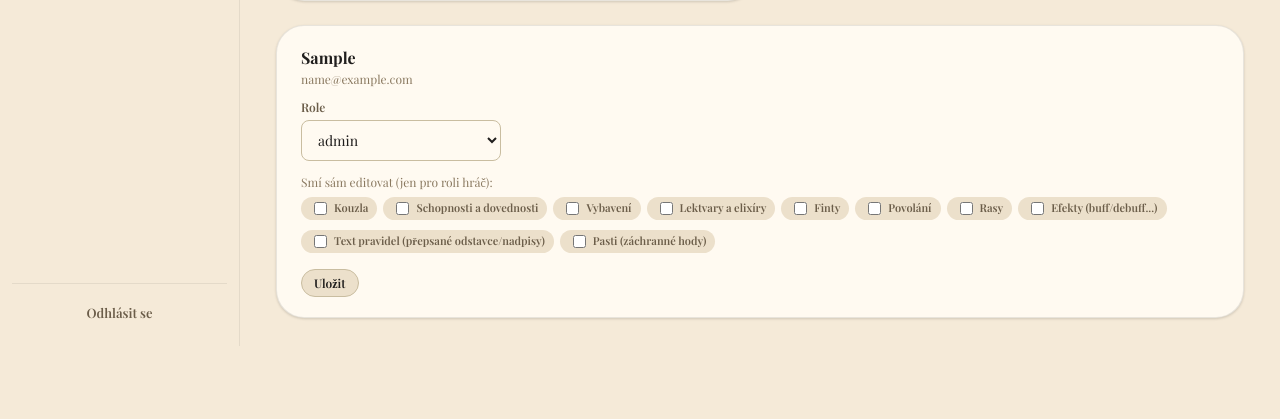
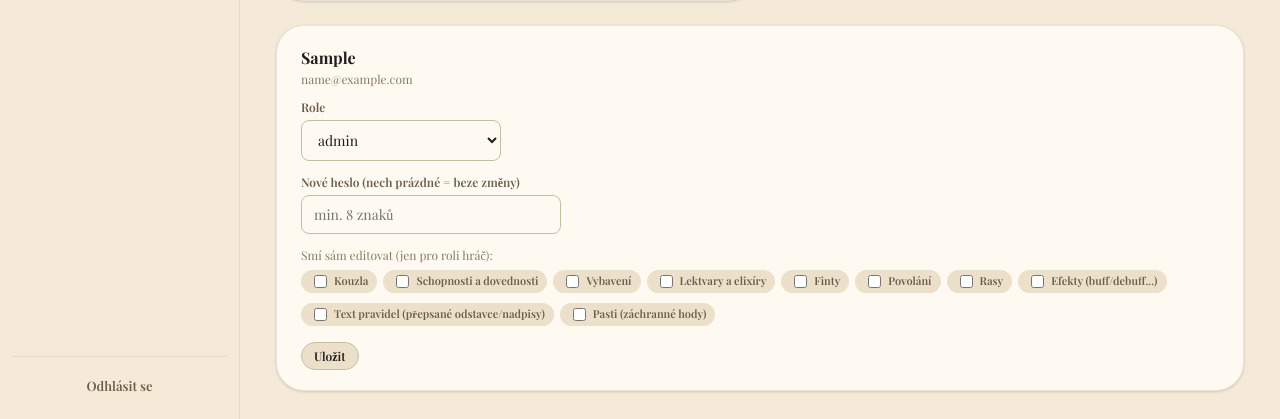
Before and after one commit to Alairik/Dracak-VTT, a PHP site: page /admin.php in a window 1280 px wide. Shown: the part 483-902 px from the top of the page. Before the commit the page ends 829 px from the top, so only its background shows below. Run offline with PHP 8.4, Linux system fonts and the light colour scheme; the visitor is signed in with stand-in values (Sample User, id 1); tables that the repository leaves empty hold one stand-in row (values such as "Sample post"); some web fonts are replaced.

Commit message:
Admin: možnost nastavit nové heslo existujícímu účtu
Správa účtů dřív uměla heslo nastavit jen při založení — pokud hráč
zapomněl heslo a nikdo ho neznal, nebylo jak se dostat zpátky k
účtu. Formulář u každého účtu teď má volitelné pole "Nové heslo"
(prázdné = beze změny, min. 8 znaků jako při založení).

Co-Authored-By: Claude Sonnet 5 <noreply@anthropic.com>
Claude-Session: https://claude.ai/code/session_01WaFhR7fLQdR4skkhgbxpPT

```diff
--- a/admin.php
+++ b/admin.php
@@ -29,11 +29,20 @@ if ($_SERVER['REQUEST_METHOD'] === 'POST') {
     } elseif ($akce === 'ulozit') {
         $id = (int)$_POST['id'];
         $role = in_array($_POST['role'] ?? '', ['admin', 'pj', 'hrac'], true) ? $_POST['role'] : 'hrac';
-        $pdo->prepare('UPDATE ucty SET role = ? WHERE id = ?')->execute([$role, $id]);
-        $pdo->prepare('DELETE FROM ucet_opravneni WHERE ucet_id = ?')->execute([$id]);
-        foreach ((array)($_POST['tabulky'] ?? []) as $t) {
-            if (isset($editableTables[$t])) {
-                $pdo->prepare('INSERT INTO ucet_opravneni (ucet_id, tabulka) VALUES (?, ?)')->execute([$id, $t]);
+        $noveHeslo = (string)($_POST['nove_heslo'] ?? '');
+        if ($noveHeslo !== '' && strlen($noveHeslo) < 8) {
+            $error = 'Nové heslo musí mít aspoň 8 znaků.';
+        } else {
+            $pdo->prepare('UPDATE ucty SET role = ? WHERE id = ?')->execute([$role, $id]);
+            if ($noveHeslo !== '') {
+                $pdo->prepare('UPDATE ucty SET heslo_hash = ? WHERE id = ?')
+                    ->execute([password_hash($noveHeslo, PASSWORD_DEFAULT), $id]);
+            }
+            $pdo->prepare('DELETE FROM ucet_opravneni WHERE ucet_id = ?')->execute([$id]);
+            foreach ((array)($_POST['tabulky'] ?? []) as $t) {
+                if (isset($editableTables[$t])) {
+                    $pdo->prepare('INSERT INTO ucet_opravneni (ucet_id, tabulka) VALUES (?, ?)')->execute([$id, $t]);
+                }
             }
         }
     } elseif ($akce === 'smazat') {
@@ -114,6 +123,10 @@ foreach ($pdo->query('SELECT ucet_id, tabulka FROM ucet_opravneni')->fetchAll()
                 <?php endforeach; ?>
               </select>
             </div>
+            <div class="field" style="margin-top:10px;max-width:260px;">
+              <label>Nové heslo (nech prázdné = beze změny)</label>
+              <input type="password" name="nove_heslo" minlength="8" placeholder="min. 8 znaků" autocomplete="new-password">
+            </div>
             <div class="note" style="margin-top:10px;">Smí sám editovat (jen pro roli hráč):</div>
             <div style="margin-top:6px;display:flex;flex-wrap:wrap;gap:6px;">
               <?php foreach ($editableTables as $key => $cfg): ?>
```
